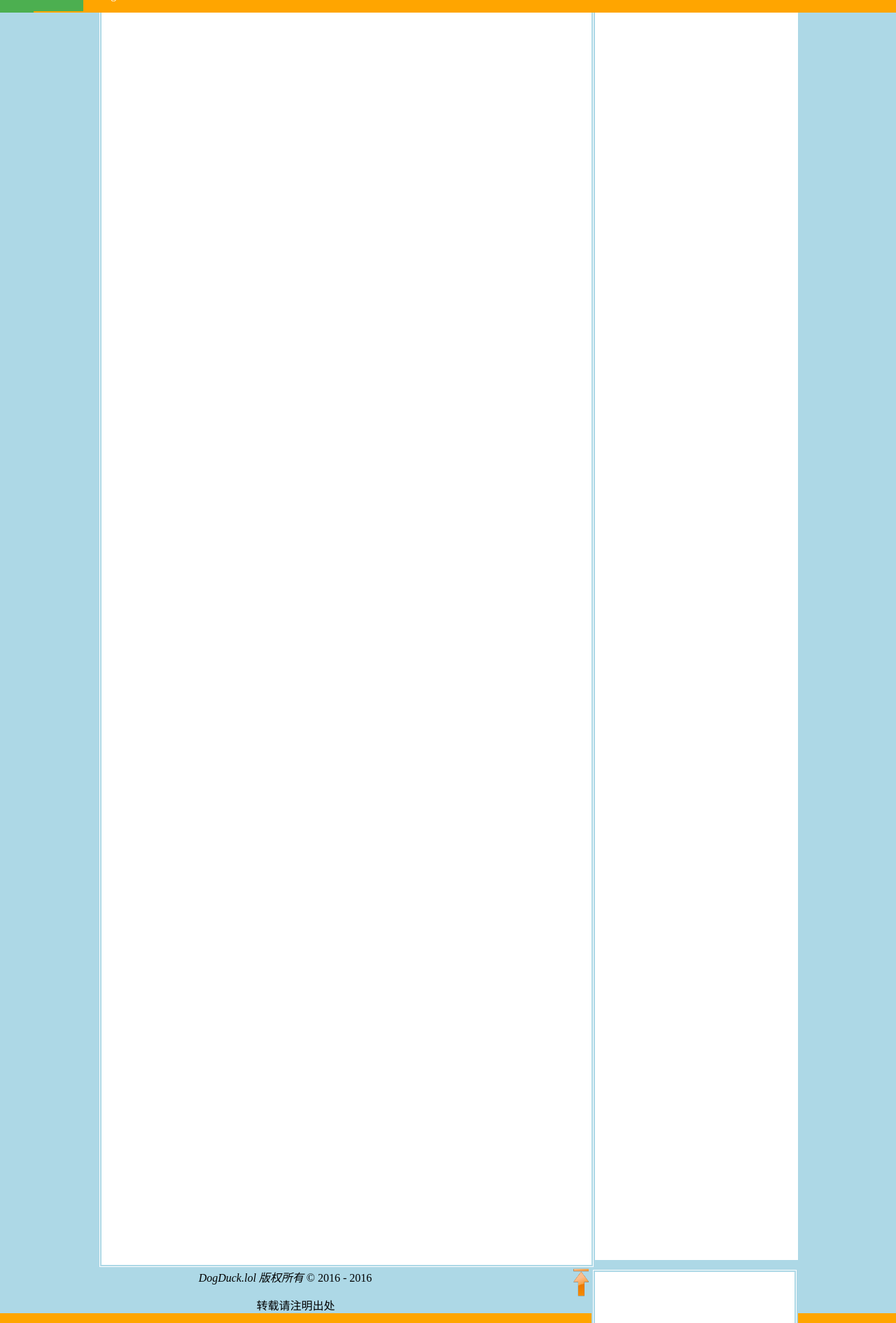
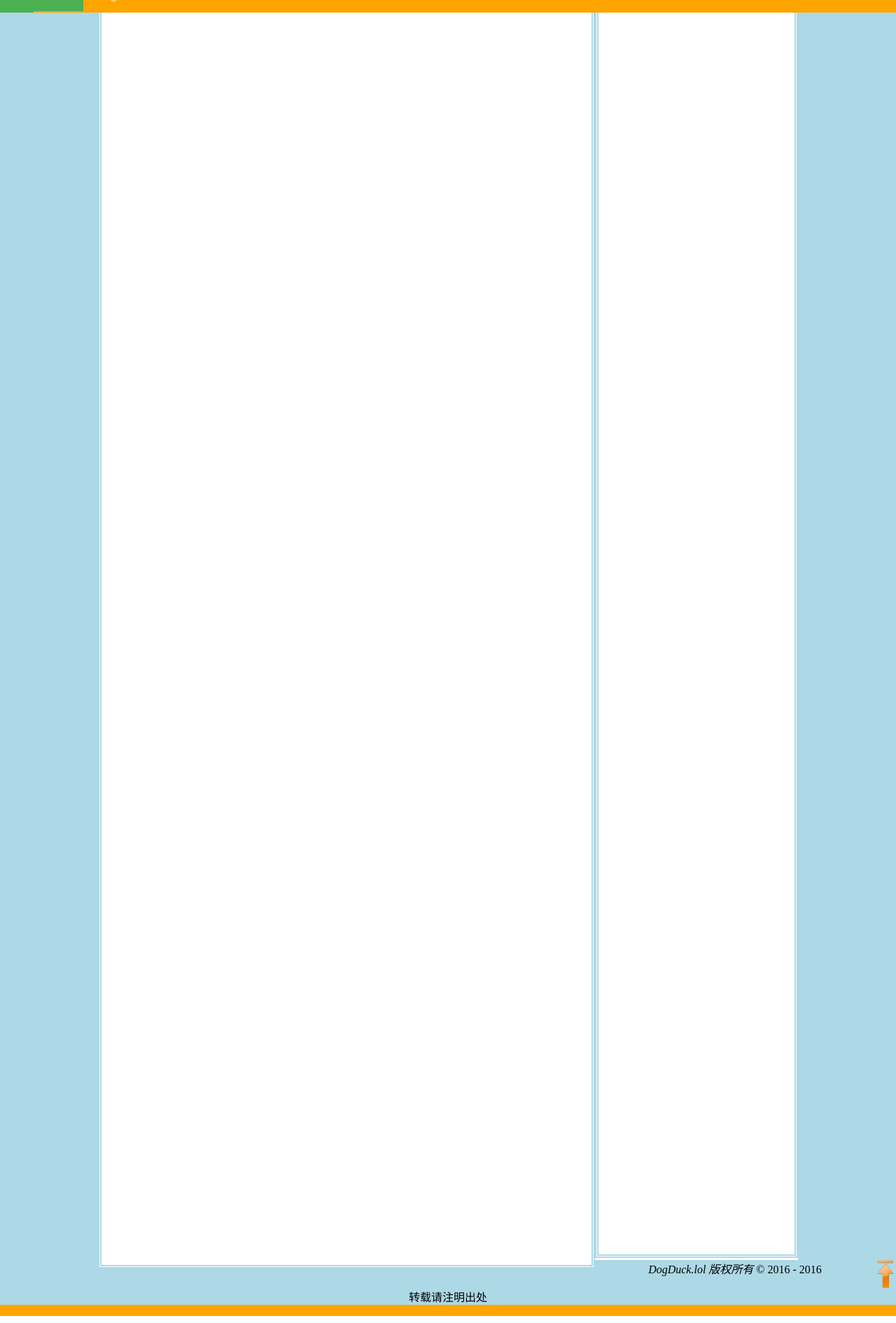
Before and after one commit to catiscat/sunWeb, a PHP site: page /base.php in a window 1280 px wide. Shown: the part 30-1920 px from the top of the page at 70% size. Run offline with PHP 8.4, Linux system fonts and the light colour scheme.

Commit message:
div3 width 280

```diff
--- a/styles/index.css
+++ b/styles/index.css
@@ -81,7 +81,7 @@ li a:visited{
 }
 
 .div3{
-    width:285px;
+    width:280px;
     height:1785px;
     border:lightblue double 5px;
     background-color:white;
```
